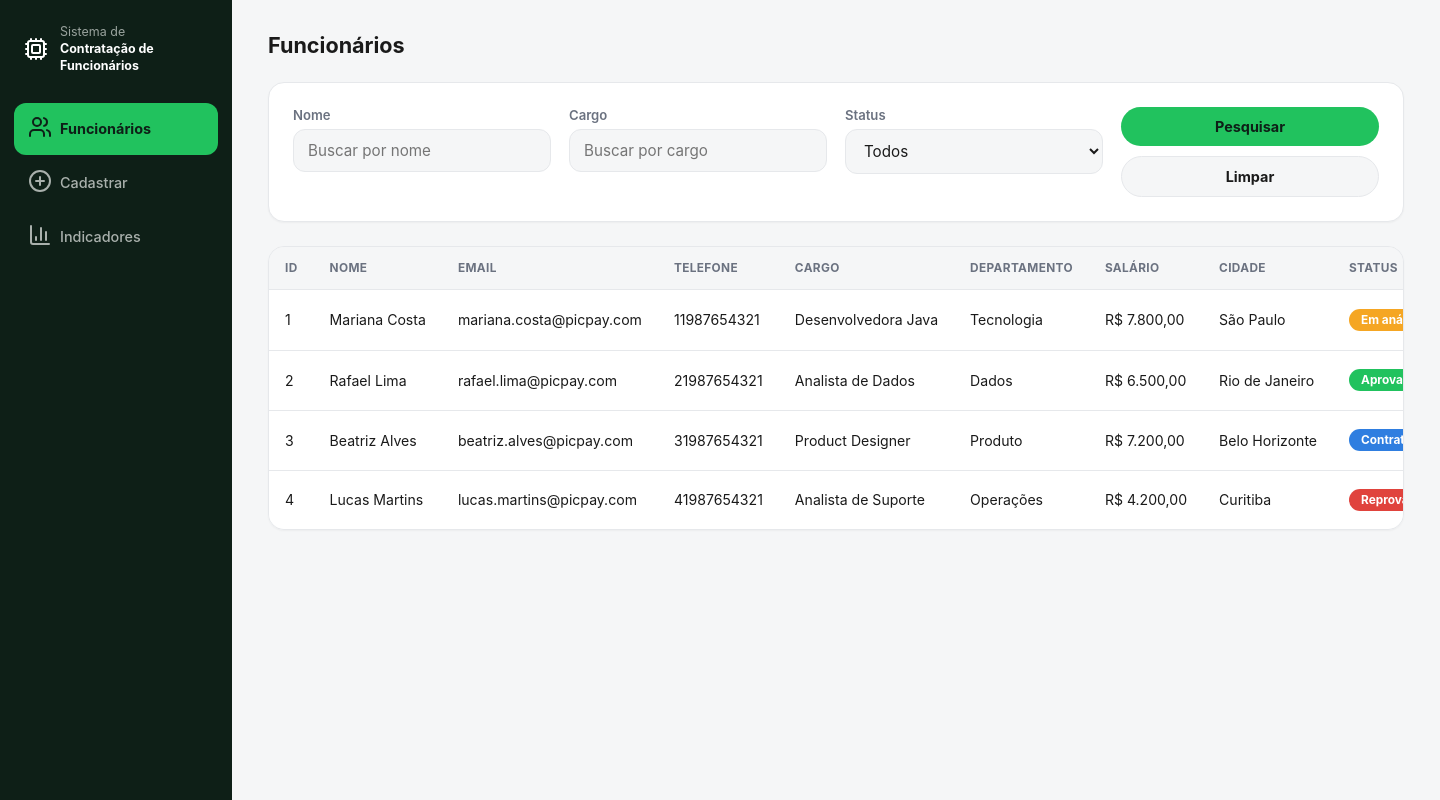
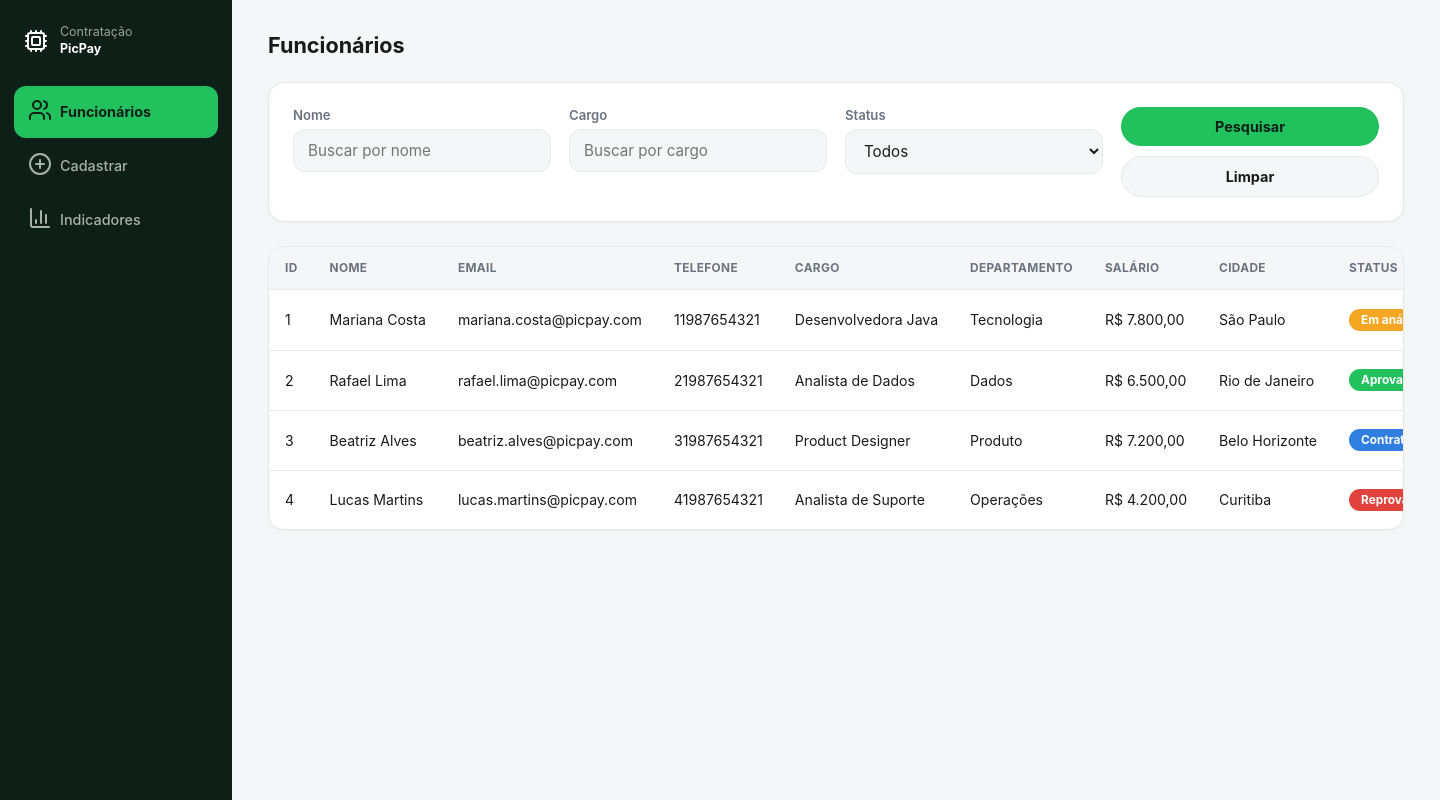
Before and after one commit to EnzoChris/API-Diogo, a Spring Boot app: page / in a window 1440 px wide. Run offline with Spring Boot 4, Linux system fonts and the light colour scheme.

Commit message:
Subindo final version

```diff
--- a/diogo/src/main/resources/application.properties
+++ b/diogo/src/main/resources/application.properties
@@ -1 +1 @@
-spring.application.name=diogo
+spring.application.name=contratacao-picpay
--- a/diogo/src/main/resources/static/index.html
+++ b/diogo/src/main/resources/static/index.html
@@ -3,7 +3,7 @@
 <head>
 <meta charset="UTF-8">
 <meta name="viewport" content="width=device-width, initial-scale=1.0">
-<title>Sistema de Contratação de Funcionários - PicPay</title>
+<title>Contratação PicPay</title>
 <link rel="stylesheet" href="./css/style.css">
 <link rel="icon" type="image/svg+xml" href="/img/icon.svg">
 </head>
@@ -14,7 +14,7 @@
 <aside class="sidebar">
   <div class="brand">
     <i data-lucide="cpu"></i>
-    <span class="brand-text">Sistema de<br><strong>Contratação de<br>Funcionários</strong></span>
+    <span class="brand-text">Contratação<br><strong>PicPay</strong></span>
   </div>
   <nav class="app-nav">
     <button class="nav-btn active" data-view="listagem">
```
